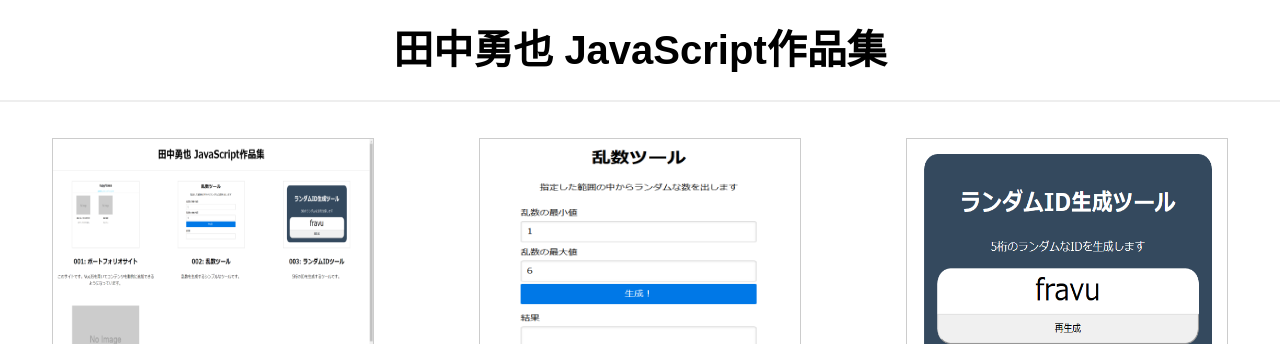
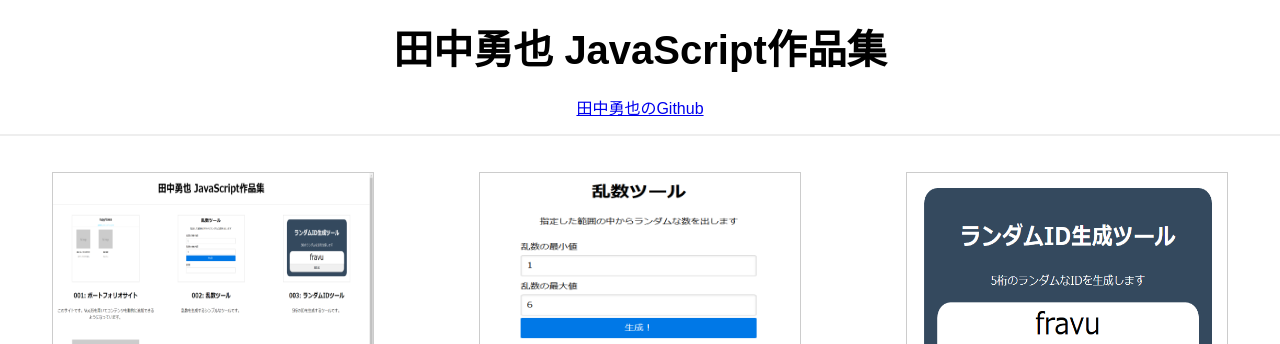
Before and after one commit to g-zen/001_Portfolio, a plain HTML site: page index.html in a window 1280 px wide. Shown: the top 344 px of the page. Drawn offline with nearby package versions, Linux system fonts and the light colour scheme.

Commit message:
自分のGithubページへのリンクを追加

```diff
--- a/index.html
+++ b/index.html
@@ -12,6 +12,7 @@
   <body>
     <header>
       <h1 class="title">田中勇也 JavaScript作品集</h1>
+      <p><a href="https://github.com/g-zen">田中勇也のGithub</a></p>
     </header>
 
     <div class="container">
```
